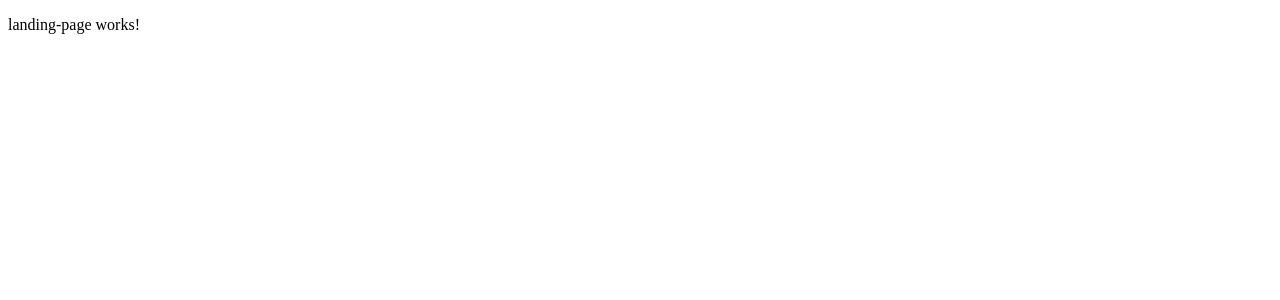
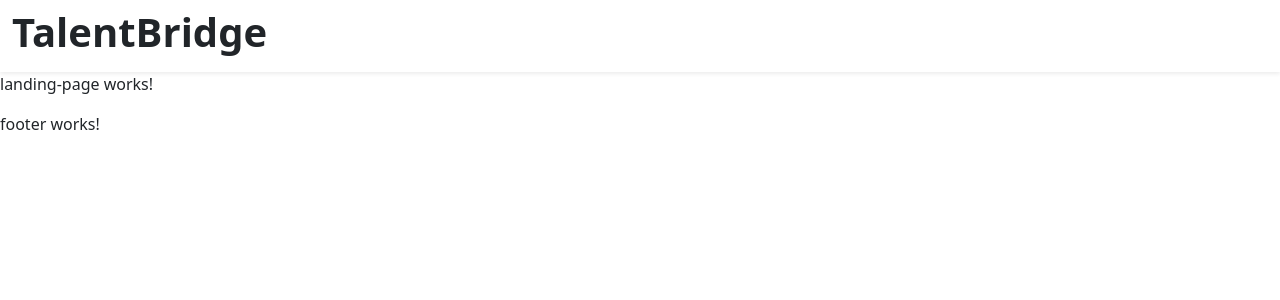
Before and after one commit to tinu-sunny/TalentBridge---Job-Portal-Application-frontend--angular-, an Angular app: page / in a window 1280 px wide. Shown: the top 300 px of the page. Built offline with nearby package versions, Linux system fonts and the light colour scheme.

Commit message:
header desing complted

```diff
--- a/package.json
+++ b/package.json
@@ -28,6 +28,7 @@
     "@angular/forms": "^20.3.0",
     "@angular/platform-browser": "^20.3.0",
     "@angular/router": "^20.3.0",
+    "bootstrap-icons": "^1.13.1",
     "rxjs": "~7.8.0",
     "tslib": "^2.3.0",
     "zone.js": "~0.15.0"
--- a/src/app/components/header/header.html
+++ b/src/app/components/header/header.html
@@ -1 +1,15 @@
-<p>header works!</p>
+<nav class="navbar bg-white shadow-sm ">
+  <div class="container-fluid">
+
+    <!-- LOGO -->
+  <h1 class="fw-bold d-flex justify-content-center align-items-center navbar-banner">
+  TalentBridge
+</h1>
+
+
+
+
+
+
+  </div>
+</nav>
--- a/src/app/pages/landing-page/landing-page.html
+++ b/src/app/pages/landing-page/landing-page.html
@@ -1 +1,4 @@
+
+<app-header></app-header>
 <p>landing-page works!</p>
+<app-footer></app-footer>
--- a/src/app/pages/landing-page/landing-page.ts
+++ b/src/app/pages/landing-page/landing-page.ts
@@ -1,8 +1,10 @@
 import { Component } from '@angular/core';
+import { Header } from "../../components/header/header";
+import { Footer } from "../../components/footer/footer";
 
 @Component({
   selector: 'app-landing-page',
-  imports: [],
+  imports: [Header, Footer],
   templateUrl: './landing-page.html',
   styleUrl: './landing-page.css',
 })
--- a/src/index.html
+++ b/src/index.html
@@ -6,6 +6,11 @@
   <base href="/">
   <meta name="viewport" content="width=device-width, initial-scale=1">
   <link rel="icon" type="image/x-icon" href="favicon.ico">
+
+  <!-- bootstrap link -->
+   <link href="https://cdn.jsdelivr.net/npm/bootstrap@5.3.8/dist/css/bootstrap.min.css" rel="stylesheet" integrity="sha384-sRIl4kxILFvY47J16cr9ZwB07vP4J8+LH7qKQnuqkuIAvNWLzeN8tE5YBujZqJLB" crossorigin="anonymous">
+   <script src="https://cdn.jsdelivr.net/npm/bootstrap@5.3.8/dist/js/bootstrap.bundle.min.js" integrity="sha384-FKyoEForCGlyvwx9Hj09JcYn3nv7wiPVlz7YYwJrWVcXK/BmnVDxM+D2scQbITxI" crossorigin="anonymous"></script>
+   <!-- bootstap icons -->
 </head>
 <body>
   <app-root></app-root>
```
Also changed, not shown: 1 other file (tests, documents, lock files or other folders).
